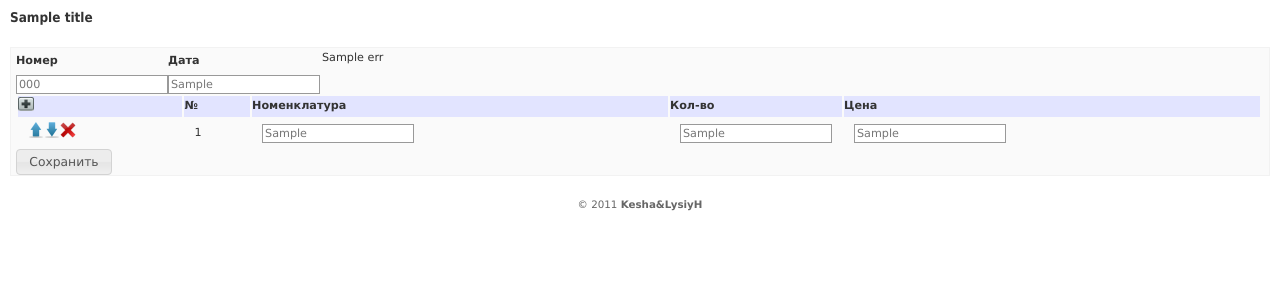
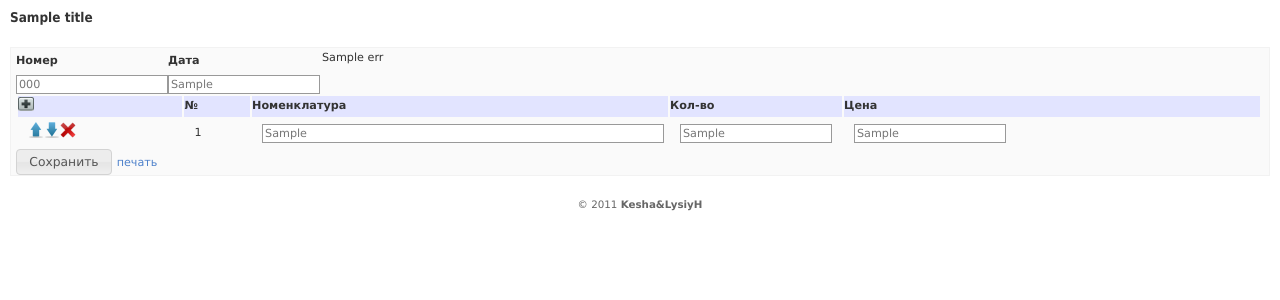
Before and after one commit to Ratmir15/hz, a Django app: template mysite/templates/pansionat/nakl.html in a window 1280 px wide. Shown: the part 98-398 px from the top of the page. Run offline with Django 3.2, Linux system fonts and the light colour scheme; the template is opened without the code that fills it: most values are stand-ins (such as "Sample title", 1, 10 or a date in 2020).

Commit message:
print from doc

```diff
--- a/mysite/templates/pansionat/nakl.html
+++ b/mysite/templates/pansionat/nakl.html
@@ -20,6 +20,9 @@
     <style>
         .odd {
             background: #ccc;
+        }
+        .itname {
+            width: 100%;
         }
         table.display img {
             width: 16px;
@@ -61,7 +64,7 @@
             //alert(nr);
             var buttons = '<td><a href="#" onclick="moveUp('+nr+'); return false;"><img src="/static/up.png" width="10" height="10" alt="up"/></a><a href="#" onclick="moveDown('+nr+'); return false;"><img src="/static/down.png"/></a><a href="#" onclick="d_row('+nr+'); return false;"><img src="/static/delete.png"/></a></td>';
             var idx = '<td>'+nr+'</td>';
-            var di = '<td><input type="text" value="'+nv+'" id="id_di_'+nr+'" name="id_di_'+nr+'" ></td>';
+            var di = '<td><input type="text" class="itname" value="'+nv+'" id="id_di_'+nr+'" name="id_di_'+nr+'" ></td>';
             var q = '<td><input type="text" value="'+qv+'" id="id_q_'+nr+'" name="id_q_'+nr+'" ></td>';
             var p = '<td><input type="text" value="'+pv+'" id="id_p_'+nr+'" name="id_p_'+nr+'" ></td>';
             $("#occupied").append("<tr>"+buttons+idx+di+q+p+"</tr>");
@@ -105,6 +108,6 @@
             <tr><th onclick="addEmptyRow()"><img src="/static/add.png"/></th><th>№</th><th>Номенклатура</th><th width="20">Кол-во</th><th>Цена</th><th></th></tr>
             <input type="hidden" name="doc_id" value="{{ doc_id }}"/>
         </table>
-        <div><input type="submit" value="Сохранить"></div>
+        <div><input type="submit" value="Сохранить">&nbsp;<a href="/docs/{{ doc_id }}/print/">печать</a></div>
     </form>
 {%  endblock  %}
```
